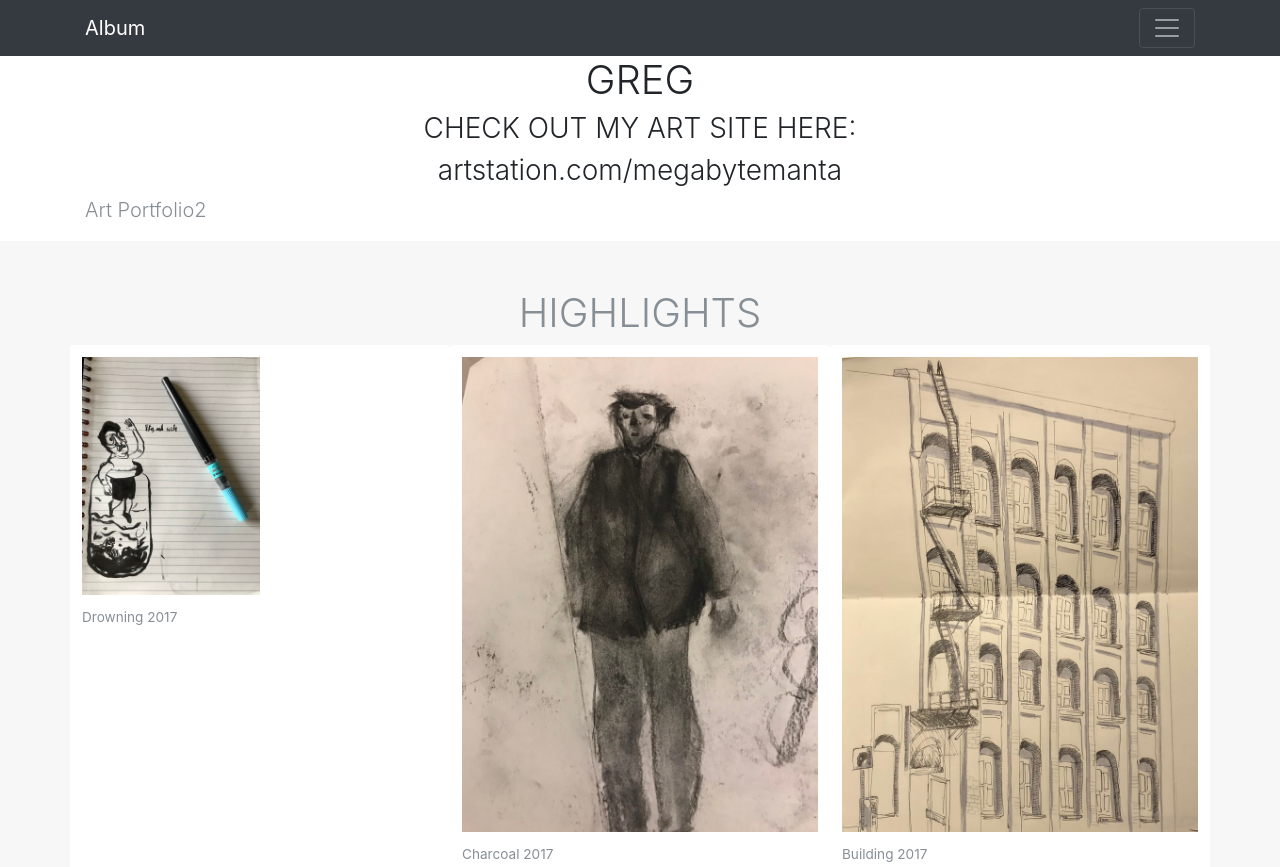
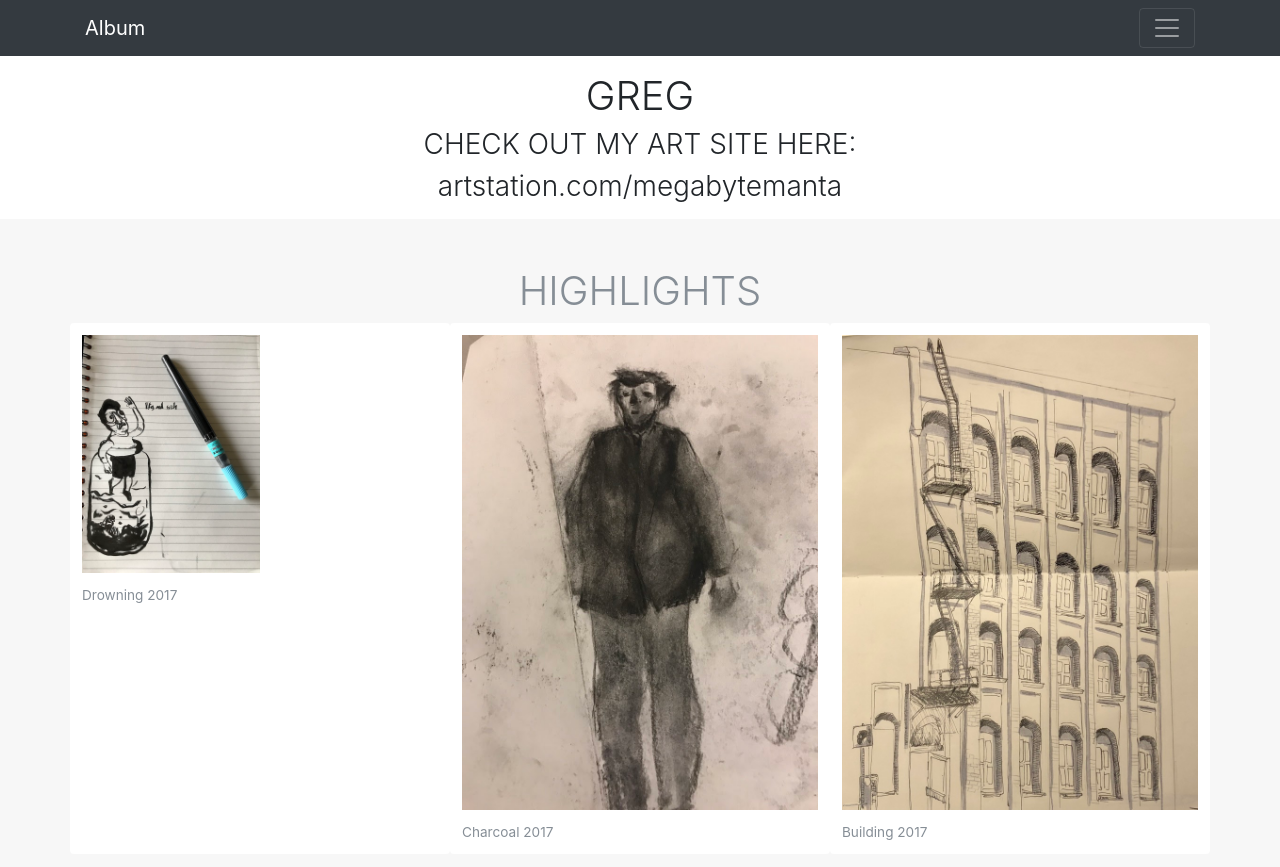
Before and after one commit to MegabyteManta/megabytemanta.github.io, a plain HTML site: page index.html in a window 1280 px wide. Shown: the top 867 px of the page. Drawn offline with nearby package versions, Linux system fonts and the light colour scheme.

Commit message:
Update index.html

```diff
--- a/index.html
+++ b/index.html
@@ -42,10 +42,11 @@
     <main role="main">
      <!-- <section class="jumbotron text-center"> -->
         <div class="container">
+          <p class="lead text-muted">    </p>
           <h1 class="jumbotron-heading text-center">GREG</h1>
           <h3 class="jumbotron-heading text-center">CHECK OUT MY ART SITE HERE:</h2>
           <h3 class="jumbotron-heading text-center">artstation.com/megabytemanta</h2>
-          <p class="lead text-muted">Art Portfolio2</p>
+          <p class="lead text-muted">    </p>
         </div>
      <!-- </section>-->
 
```
